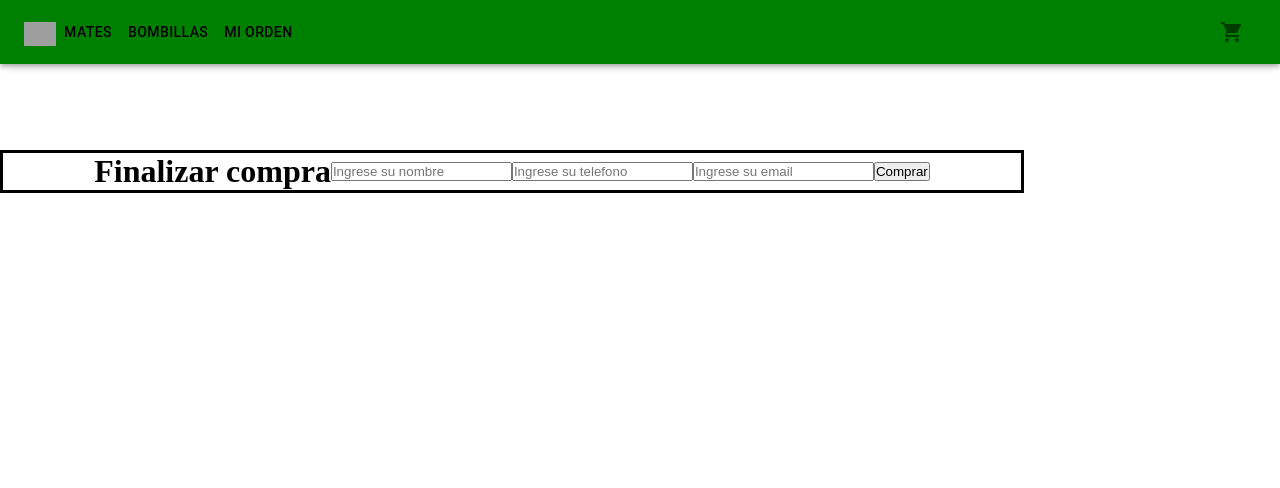
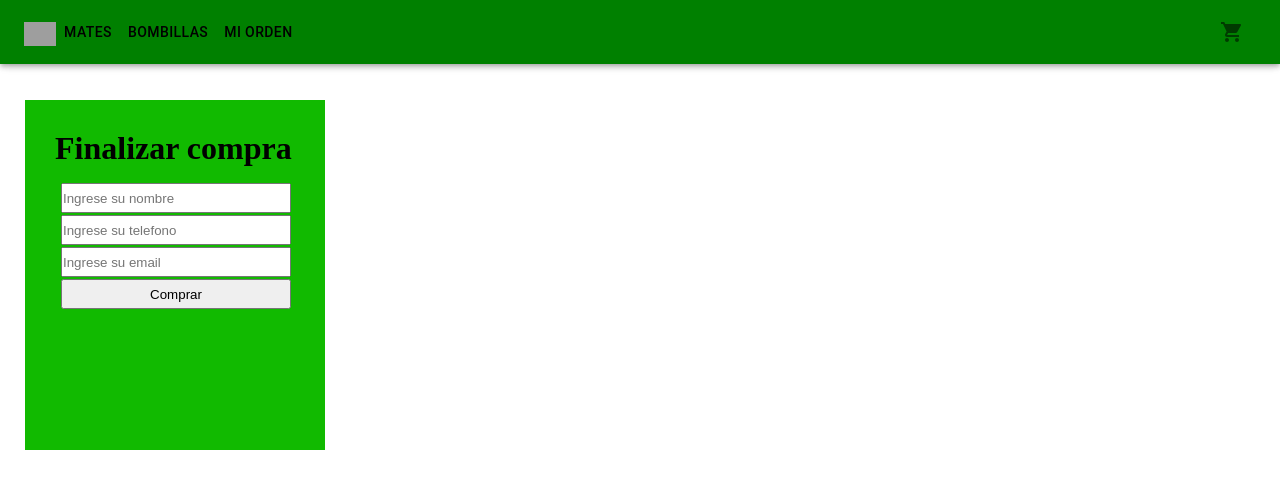
Before and after one commit to nicolasesmite/EcommerceNicolasEsmite, a React (Vite) app: page /checkOut in a window 1280 px wide. Shown: the top 488 px of the page. Built offline with nearby package versions, Linux system fonts and the light colour scheme; no server answers; grey boxes are pictures that could not be loaded.

Commit message:
PoyectoFinal- Nicolas Esmite

```diff
--- a/src/components/miOrden/MiOrden.jsx
+++ /dev/null
@@ -1,48 +0,0 @@
-import React, { useState } from "react";
-import { db } from "../../firebaseConfig";
-import { collection, getDoc, doc } from "firebase/firestore";
-
-const MiOrden = () => {
-  const [value, setValue] = useState();
-  const [order, setOrder] = useState();
-
-  const handleSubmit = (event) => {
-    event.preventDefault();
-
-    let orderCollection = collection(db, "orders");
-    let orderRef = doc(orderCollection, value);
-    getDoc(orderRef).then((res) => {
-      setOrder({ ...res.data(), id: res.id });
-    });
-  };
-
-  const handleChange = (event) => {
-    setValue(event.target.value);
-  };
-
-  return (
-    <div>
-      {order ? (
-        <div style={{ marginTop: "150px" }}>
-          <h1>{order.id}</h1>
-          <h2>{order.buyer.name}</h2>
-          <h3>{order.estado}</h3>
-          <h3>{order.total}</h3>
-        </div>
-      ) : (
-        <div style={{ marginTop: "150px" }}>
-          <form onSubmit={handleSubmit}>
-            <input
-              type="text"
-              placeholder="ingrese el numero de orden"
-              onChange={handleChange}
-            ></input>
-            <button type="submit">Consultar</button>
-          </form>
-        </div>
-      )}
-    </div>
-  );
-};
-
-export default MiOrden;
--- a/src/components/checkOut/CheckOutContainer.jsx
+++ b/src/components/pages/checkOut/CheckOutContainer.jsx
@@ -1,6 +1,6 @@
 import { useContext, useState } from "react";
-import { CartContext } from "../../context/CartContext";
-import { db } from "../../firebaseConfig";
+import { CartContext } from "../../../context/CartContext";
+import { db } from "../../../firebaseConfig";
 import {
   addDoc,
   collection,
@@ -53,48 +53,73 @@ const CheckOutContainer = () => {
   return (
     <div
       style={{
-        marginTop: "150px",
-        flexWrap: "wrap",
-        display: "flex",
-        alignItems: "center",
-        justifyContent: "center",
-        border: "solid",
-        width: "80%",
+        margin: "100px 0 50px 25px",
+        width: "300px",
+        backgroundColor: "rgb(17, 186, 0)",
+        height: orderId ? "300px" : "350px",
+        padding: "20px",
       }}
     >
       {orderId ? (
-        <div>
-          <h3>Gracias por preferirnos</h3>
-          <h4>Su numero de comprar es: {orderId}</h4>
-          <h3>
-            Puede consultar el estado de su compra en la seccion "Mi orden"
-          </h3>
-          <Link to="/">Volver a comprar</Link>
+        <div
+          style={{
+            display: "flex",
+            flexWrap: "wrap",
+            justifyContent: "center",
+            alignItems: "center",
+            gap: "5px",
+          }}
+        >
+          <h2>Detalles de su compra</h2>
+          <div style={{ marginTop: "15px" }}>
+            <h4>Su numero de comprar es: {orderId}</h4>
+            <h3>
+              Puede consultar el estado de su compra en la seccion "Mi orden"
+            </h3>
+            <Link to="/">
+              <button style={{ width: "150px" }}>Volver a comprar</button>
+            </Link>
+          </div>
         </div>
       ) : (
         <>
-          <h1>Finalizar compra</h1>
-          <div style={{ display: "flex" }}>
+          <h1 style={{ margin: "10px" }}>Finalizar compra</h1>
+          <div
+            style={{
+              margin: "10px",
+              padding: "5px",
+              display: "flex",
+              gap: "5px",
+            }}
+          >
             <form onSubmit={handleSubmit}>
               <input
+                style={{ height: "30px", width: "100%", margin: "1px" }}
                 type="text"
                 placeholder="Ingrese su nombre"
                 name="name"
                 onChange={handleChange}
               />
               <input
+                style={{ height: "30px", width: "100%", margin: "1px" }}
                 type="text"
                 placeholder="Ingrese su telefono"
                 name="phone"
                 onChange={handleChange}
               />
               <input
+                style={{ height: "30px", width: "100%", margin: "1px" }}
                 type="email"
                 placeholder="Ingrese su email"
                 name="email"
                 onChange={handleChange}
               />
-              <button type="submit">Comprar</button>
+              <button
+                type="submit"
+                style={{ height: "30px", width: "100%", margin: "1px" }}
+              >
+                Comprar
+              </button>
             </form>
           </div>
         </>
--- /dev/null
+++ b/src/components/pages/miOrden/MiOrden.jsx
@@ -0,0 +1,72 @@
+import React, { useState } from "react";
+import { db } from "../../../firebaseConfig";
+import { collection, getDoc, doc } from "firebase/firestore";
+
+const MiOrden = () => {
+  const [value, setValue] = useState();
+  const [order, setOrder] = useState();
+
+  const handleSubmit = (event) => {
+    event.preventDefault();
+
+    let orderCollection = collection(db, "orders");
+    let orderRef = doc(orderCollection, value);
+    getDoc(orderRef).then((res) => {
+      setOrder({ ...res.data(), id: res.id });
+    });
+  };
+
+  const handleChange = (event) => {
+    setValue(event.target.value);
+  };
+
+  return (
+    <div
+      style={{
+        margin: "100px 0 50px 25px",
+        width: order ? "300px" : "300px",
+        backgroundColor: "rgb(17, 186, 0)",
+        height: order ? "300px" : "350px",
+        padding: "20px",
+      }}
+    >
+      {order ? (
+        <div>
+          <h4 style={{ height: "30px", width: "100%", margin: "15px" }}>
+            Numero de orden: {order.id}
+          </h4>
+          <h3 style={{ height: "30px", width: "100%", margin: "15px" }}>
+            Comprador: <br></br>
+            {order.buyer.name}
+          </h3>
+          <h3 style={{ height: "30px", width: "100%", margin: "15px" }}>
+            Estado de pedido: <br></br>
+            {order.estado}
+          </h3>
+          <h3 style={{ height: "30px", width: "100%", margin: "15px" }}>
+            Total de compra :${order.total}
+          </h3>
+        </div>
+      ) : (
+        <div style={{ marginTop: "150px" }}>
+          <form onSubmit={handleSubmit}>
+            <input
+              style={{ height: "30px", width: "100%", margin: "5px" }}
+              type="text"
+              placeholder="ingrese el numero de orden"
+              onChange={handleChange}
+            ></input>
+            <button
+              type="submit"
+              style={{ height: "30px", width: "100%", margin: "5px" }}
+            >
+              Consultar
+            </button>
+          </form>
+        </div>
+      )}
+    </div>
+  );
+};
+
+export default MiOrden;
--- a/src/firebaseConfig.js
+++ b/src/firebaseConfig.js
@@ -2,12 +2,12 @@ import { initializeApp } from "firebase/app";
 import { getFirestore } from "firebase/firestore";
 
 const firebaseConfig = {
-  apiKey: "AIzaSyBJu-hmno4smLO26TLwYX3TQFFcdzdyAfA",
-  authDomain: "jakemate-6e892.firebaseapp.com",
+  apiKey: import.meta.env.VITE_APIKEY,
+  authDomain: import.meta.env.VITE_AUTHDOMAIN,
   projectId: "jakemate-6e892",
-  storageBucket: "jakemate-6e892.appspot.com",
-  messagingSenderId: "117673521408",
-  appId: "1:117673521408:web:9afb6a329bfacb87d743e5",
+  storageBucket: import.meta.env.VITE_STORAGEBUCKET,
+  messagingSenderId: import.meta.env.VITE_MESSAGINGSENDRID,
+  appId: import.meta.env.VITE_APPID,
 };
 
 // Initialize Firebase
--- a/src/routes/routes.js
+++ b/src/routes/routes.js
@@ -1,8 +1,8 @@
 import CartContainer from "../components/pages/cart/cartContainer";
 import ProductDetailContainer from "../components/pages/productDetail/productDetailContainer";
 import ItemListContainer from "../components/pages/products/ItemListContainer";
-import CheckOutContainer from "../components/checkOut/CheckOutContainer";
-import MiOrden from "../components/miOrden/MiOrden";
+import CheckOutContainer from "../components/pages/checkOut/CheckOutContainer";
+import MiOrden from "../components/pages/miOrden/MiOrden";
 
 export const routes = [
   {
```
Also changed, not shown: src/README.md (added), 1 other file (tests, documents, lock files or other folders).
